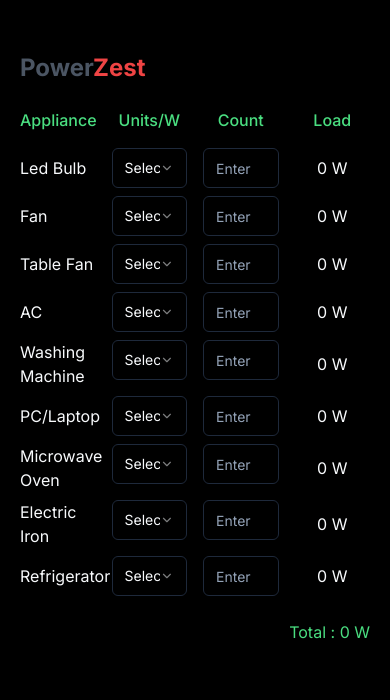
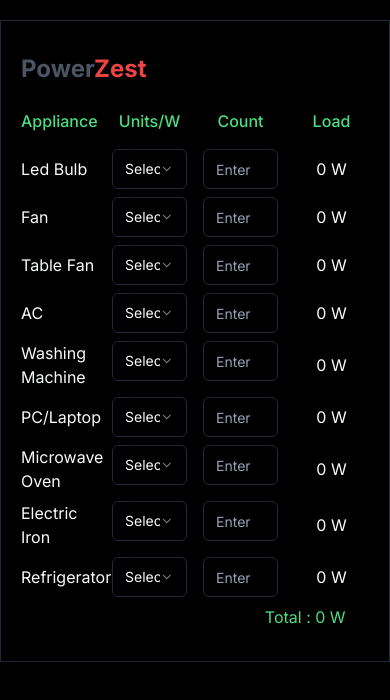
Before and after one commit to Nikhileshrana/powerzest-onhold-landingpage, a Next.js app: page /Load-Calculator in a window 390 px wide. Shown: the top 700 px of the page. Built offline with nearby package versions, Linux system fonts and the light colour scheme.

Commit message:
Responsive

```diff
--- a/app/Load-Calculator/page.tsx
+++ b/app/Load-Calculator/page.tsx
@@ -28,7 +28,7 @@ const Page = () => {
     const [RefrigeratorCount,setRefrigeratorCount]=useState("");
 
     return (
-        <div className="w-full max-w-md mx-auto py-8 px-5 my-5">
+        <div className="w-full sm:w-[80vw] border mx-auto py-8 px-5 my-5">
             <h1 className="text-2xl font-bold mb-6 text-gray-600">Power<span className=' text-red-500'>Zest</span></h1>
             <div className="grid grid-cols-4 gap-4 mb-4 text-center text-green-400">
                 <div className="font-medium text-left">Appliance</div>
@@ -291,7 +291,7 @@ const Page = () => {
 
 
 
-            <div className='py-4 text-right text-green-400'>Total : {(Number(bulbCount)*Number(bulb))+(Number(fanCount)*Number(fan))+(Number(tableFanCount)*Number(tableFan))+(Number(acCount)*Number(ac))+(Number(washingMachineCount)*Number(washingMachine))+(Number(pcLaptopCount)*Number(pcLaptop))+(Number(microwaveOvenCount)*Number(microwaveOven))+(Number(electricIronCount)*Number(electricIron))+(Number(RefrigeratorCount)*Number(Refrigerator))} W</div>
+            <div className='px-[6vw] text-right text-green-400'>Total : {(Number(bulbCount)*Number(bulb))+(Number(fanCount)*Number(fan))+(Number(tableFanCount)*Number(tableFan))+(Number(acCount)*Number(ac))+(Number(washingMachineCount)*Number(washingMachine))+(Number(pcLaptopCount)*Number(pcLaptop))+(Number(microwaveOvenCount)*Number(microwaveOven))+(Number(electricIronCount)*Number(electricIron))+(Number(RefrigeratorCount)*Number(Refrigerator))} W</div>
 
 
         </div>
```
